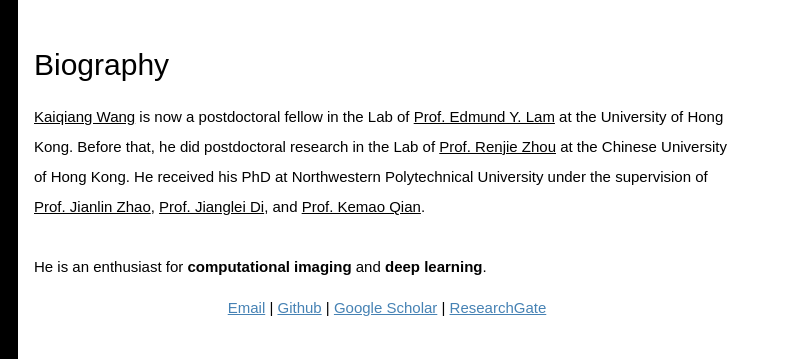
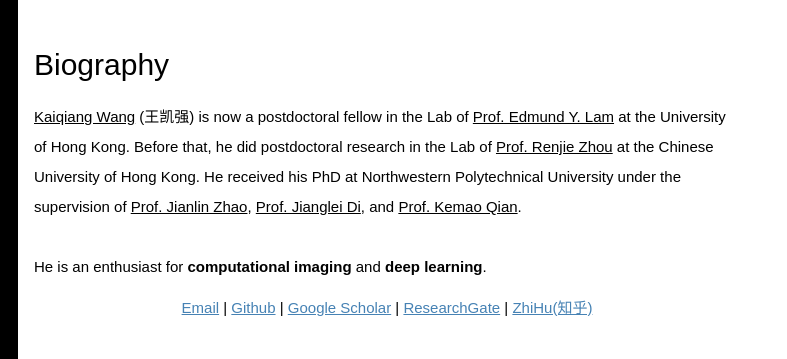
Before and after one commit to kqwang/kqwang.github.io, a plain HTML site: page index.html in a window 1280 px wide. Shown: the top 359 px of the page, 328-1115 px from the left. Drawn offline with Linux system fonts and the light colour scheme; a script that the page names is missing.

Commit message:
add zhihu

```diff
--- a/index.html
+++ b/index.html
@@ -111,7 +111,7 @@
 <!--      <img style="width: 80%;max-width: 80px" alt="profile photo" src="images/kaiqiang.png">-->
 <!--      <h1>Kaiqiang Wang</h1>-->
 <!--        <p class="w3-justify" style="width:100%;border:0px;border-spacing:0px;border-collapse:separate;margin-right:auto;margin-left:auto;max-width:800px">-->
-          <a href="https://kqwang.github.io/">Kaiqiang Wang</a> is now a postdoctoral fellow in the Lab of <a href="https://www.eee.hku.hk/~elam/">Prof. Edmund Y. Lam</a> at the University of Hong Kong.
+          <a href="https://kqwang.github.io/">Kaiqiang Wang</a> (王凯强) is now a postdoctoral fellow in the Lab of <a href="https://www.eee.hku.hk/~elam/">Prof. Edmund Y. Lam</a> at the University of Hong Kong.
           Before that, he did postdoctoral research in the Lab of <a href="https://www.lambcuhk.org/people/pi">Prof. Renjie Zhou</a> at the Chinese University of Hong Kong.
           He received his PhD at Northwestern Polytechnical University under the supervision of <a href="https://scholar.google.com/citations?user=i0cHhBQAAAAJ">Prof. Jianlin Zhao</a>, <a href="https://teacher.gdut.edu.cn/jiangleidi">Prof. Jianglei Di</a>, and <a href="https://www3.ntu.edu.sg/home/mkmqian/">Prof. Kemao Qian</a>.
           <br><br>He is an enthusiast for <strong>computational imaging</strong> and <strong>deep learning</strong>.
@@ -121,7 +121,8 @@
           <a style="color: #4682B4" href="mailto:kqwang.optics@gmail.com">Email</a> |
           <a style="color: #4682B4" href="https://github.com/kqwang">Github</a> |
           <a style="color: #4682B4" href="https://scholar.google.com/citations?user=K_TBJDUAAAAJ&hl">Google Scholar</a> |
-          <a style="color: #4682B4" href="https://www.researchgate.net/profile/Kaiqiang-Wang-5">ResearchGate</a>
+          <a style="color: #4682B4" href="https://www.researchgate.net/profile/Kaiqiang-Wang-5">ResearchGate</a> |
+          <a style="color: #4682B4" href="https://www.zhihu.com/people/AI.imaging">ZhiHu(知乎)</a>
         </p>
         </tbody></table>
   </div>
```
